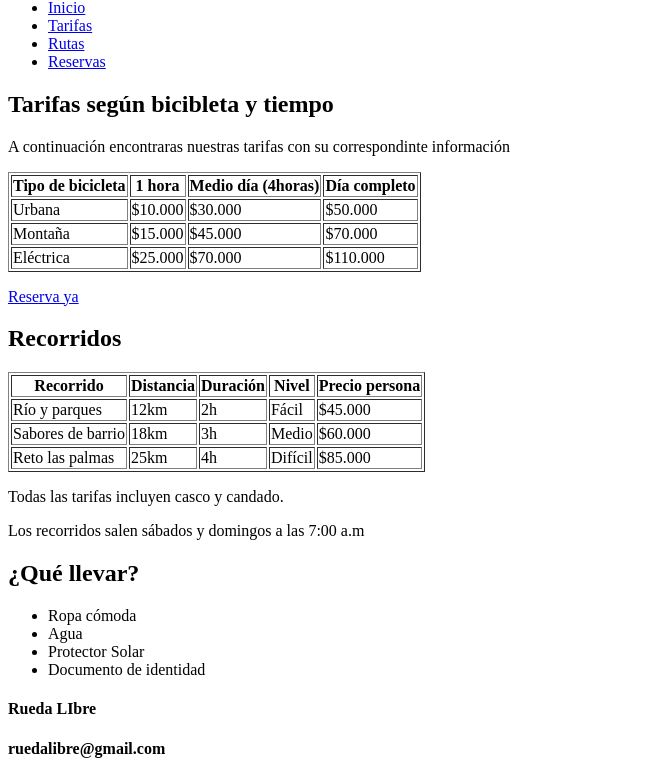
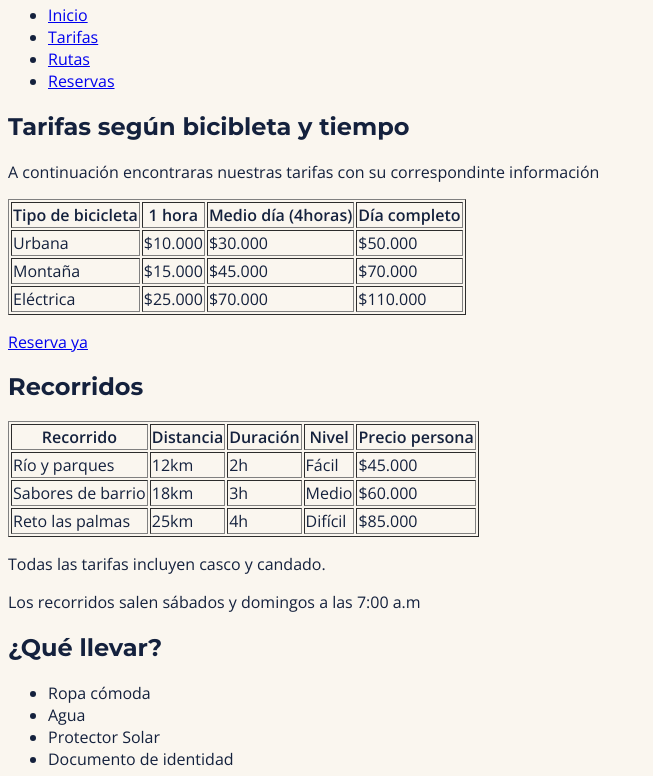
Before and after one commit to jualvarezl20/rueda-libre, a plain HTML site: page paginas/tarifas.html in a window 1280 px wide. Shown: the part 452-1228 px from the top of the page, without its empty margins (0-653 px from the left). Drawn offline with nearby package versions, Linux system fonts and the light colour scheme.

Commit message:
Minireto 9

```diff
--- a/css/styles.css
+++ b/css/styles.css
@@ -9,22 +9,18 @@
     --espacio2:1rem;
     --espacio3:3rem;
 
-    --fuente-titulos:Montserrat, sans-serif;
-    --fuente-texto:"Open Sans",sans-serif;
+    --fuente-titulos:Montserrat, Arial, sans-serif;
+    --fuente-texto:"Open Sans", Arial, sans-serif;
 }
 
 body {
+    font-family: var(--fuente-texto);
+    color: var(--azul-noche);
     background-color: var(--crema);
 }
 
-h1,h2,h3,h4,h5,h6{
-    color: var(--azul-noche);
+h1,h2,h3,h4,h5,h6 {
     font-family: var(--fuente-titulos);
-}
-
-p{
-    color: var(--azul-noche);
-    font-family: var(--fuente-texto);
 }
 
 #menu a {
--- a/paginas/tarifas.html
+++ b/paginas/tarifas.html
@@ -1,11 +1,17 @@
 <!doctype html>
 <html lang="es">
 
-  <head>
+<head>
     <meta charset="UTF-8" />
-    <meta name="viewport" content="wilih=device-wilih, initial-scale=1.0" />
+    <meta name="viewport" content="width=device-width, initial-scale=1.0" />
     <title id="Tarifas">Nuestras tarifas</title>
-  </head>
+
+    <link rel="preconnect" href="https://fonts.googleapis.com">
+    <link rel="preconnect" href="https://fonts.gstatic.com" crossorigin>
+    <link href="https://fonts.googleapis.com/css2?family=Montserrat:wght@700&family=Open+Sans:wght@400;600&display=swap" rel="stylesheet">
+
+    <link rel="stylesheet" href="../css/styles.css">
+</head>
 
   <body>
 
```
Also changed, not shown: index.html (+4 -1 lines), paginas/reservas.html (+6 -0 lines), bitacora.txt.
